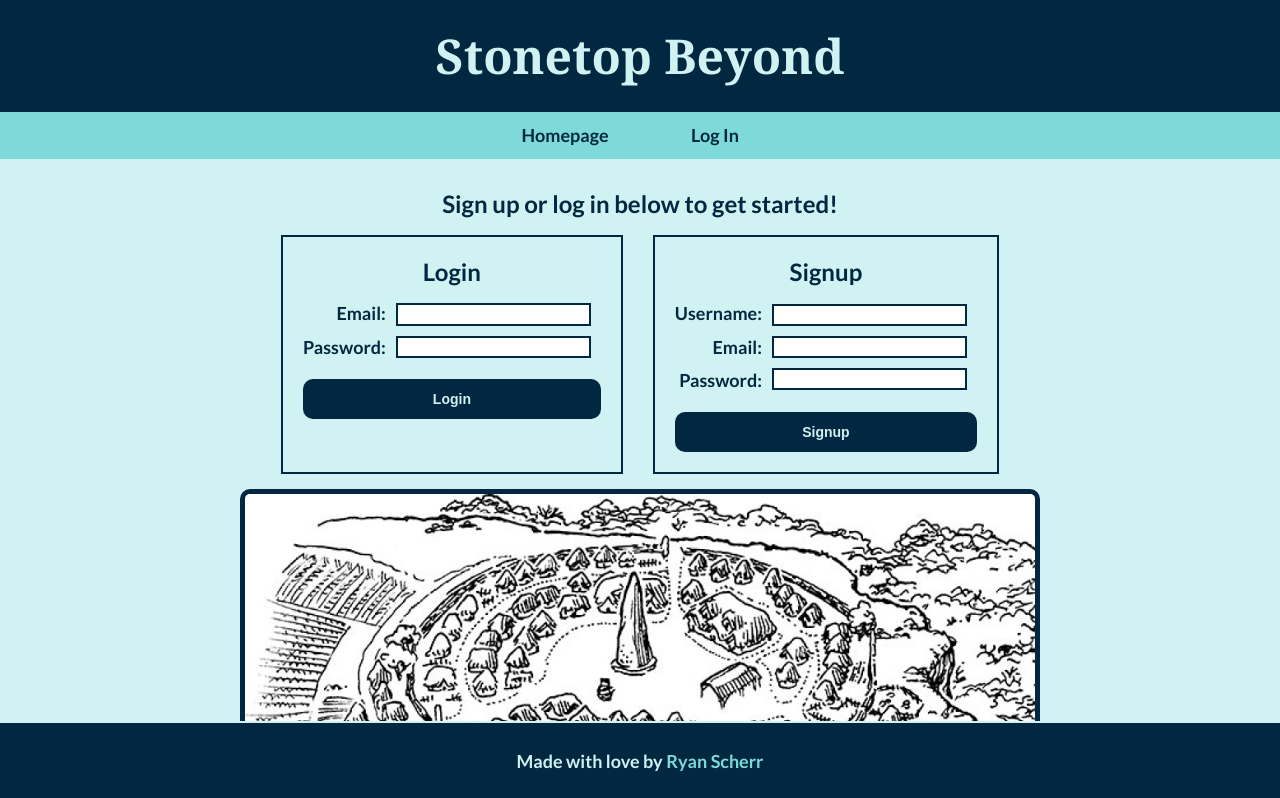
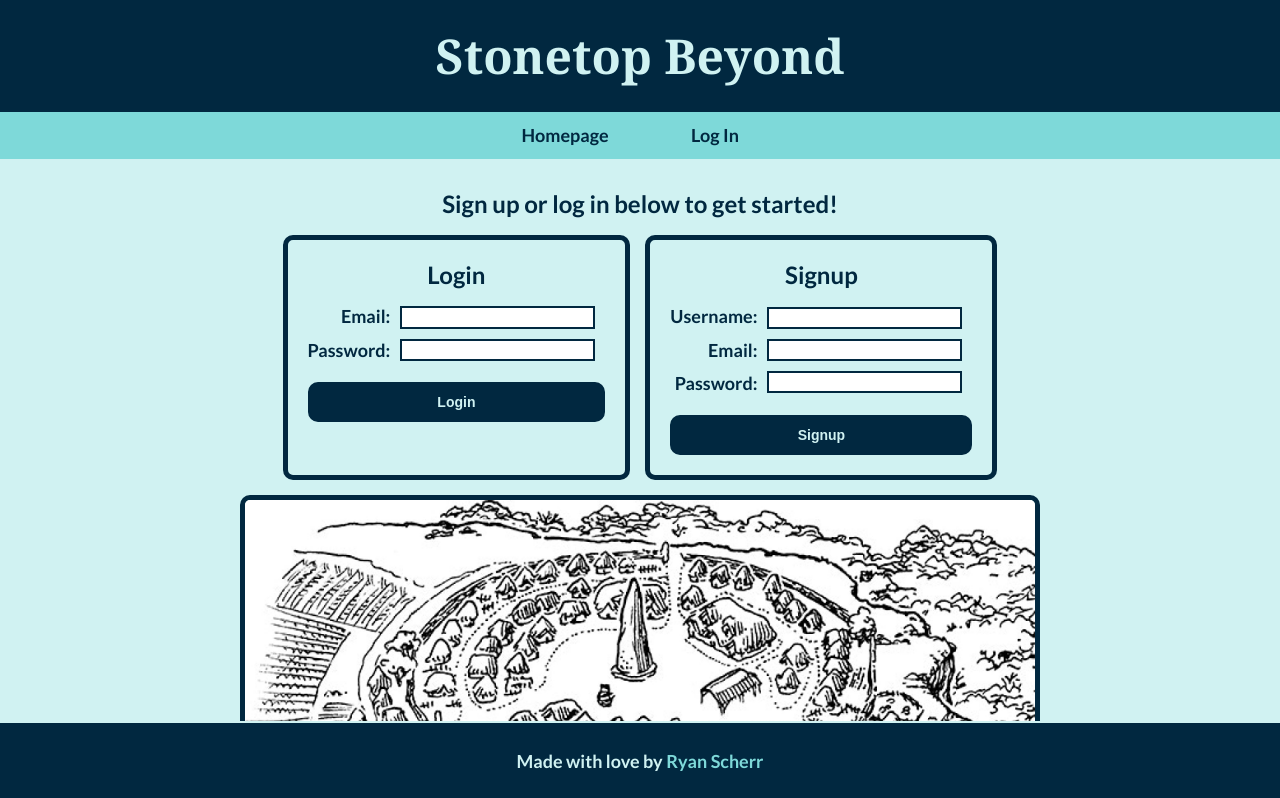
Before and after one commit to ryanascherr/stonetop-beyond, a React (Create React App) app in the folder client/: page /login in a window 1280 px wide. Shown: the top 798 px of the page. Built offline with nearby package versions, Linux system fonts and the light colour scheme.

Commit message:
Slight styling changes to login page.

```diff
--- a/client/src/style.css
+++ b/client/src/style.css
@@ -205,10 +205,6 @@ body {
 
 /* Login */
 
-.login-title {
-    margin-bottom: 15px;
-}
-
 .login-signup-container {
     display: flex;
     justify-content: center;
@@ -237,9 +233,10 @@ body {
 .login-container, .signup-container {
     display: flex;
     flex-direction: column;
-    border: 2px solid var(--darkest-blue);
+    border: 5px solid var(--darkest-blue);
+    border-radius: 10px;
     padding: 20px;
-    margin: 15px;
+    margin: 15px 7.5px;
 }
 
 .login-container h2, .signup-container h2 {
```
